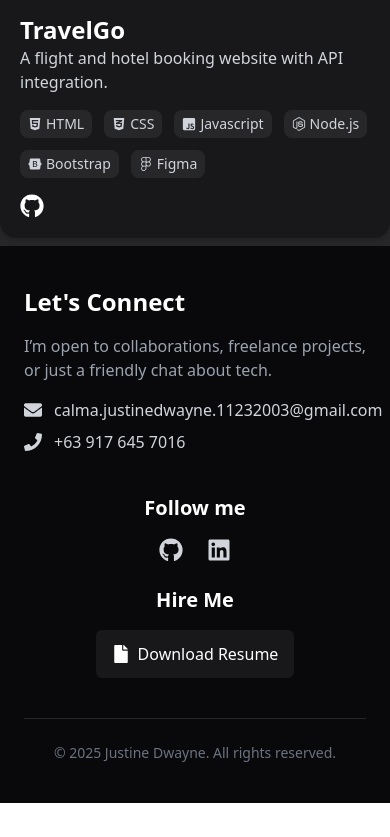
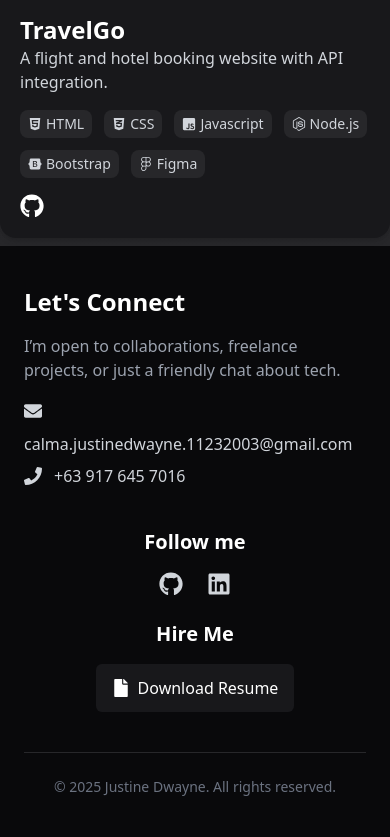
Before and after one commit to JustineDwayne/Dwayne-Portfolio, a React (Create React App) app: page / in a window 390 px wide. Shown: the part 4885-5722 px from the top of the page. Before the commit the page ends 5688 px from the top, so only its background shows below. Built offline with nearby package versions, Linux system fonts and the light colour scheme.

Commit message:
Update Contact.jsx

```diff
--- a/src/Components/Contact.jsx
+++ b/src/Components/Contact.jsx
@@ -4,19 +4,19 @@ import { FaEnvelope, FaGithub, FaLinkedin, FaPhone, FaFile } from 'react-icons/f
 export default function Footer() {
     return (
         <footer className="bg-zinc-950 text-gray-300 px-6 py-10 overflow-x-hidden">
-            <div className="max-w-6xl mx-auto flex flex-col md:flex-row justify-between items-start gap-10">
+            <div className="max-w-6xl mx-auto flex flex-col md:flex-row justify-between items-start gap-10 w-full">
 
                 {/* Left: Contact Info */}
-                <div className="flex-1">
+                <div className="flex-1 min-w-0">
                     <h3 className="text-white text-2xl font-bold mb-4">Let's Connect</h3>
-                    <p className="mb-4 text-gray-400">
+                    <p className="mb-4 text-gray-400 break-words">
                         I’m open to collaborations, freelance projects, or just a friendly chat about tech.
                     </p>
-                    <div className="flex items-center gap-3 text-gray-300 break-words">
-                        <FaEnvelope className="text-lg" />
+                    <div className="flex items-start gap-3 text-gray-300 flex-wrap break-all">
+                        <FaEnvelope className="text-lg mt-1" />
                         <a
                             href="mailto:calma.justinedwayne.11232003@gmail.com"
-                            className="break-words"
+                            className="break-all"
                         >
                             calma.justinedwayne.11232003@gmail.com
                         </a>
```
